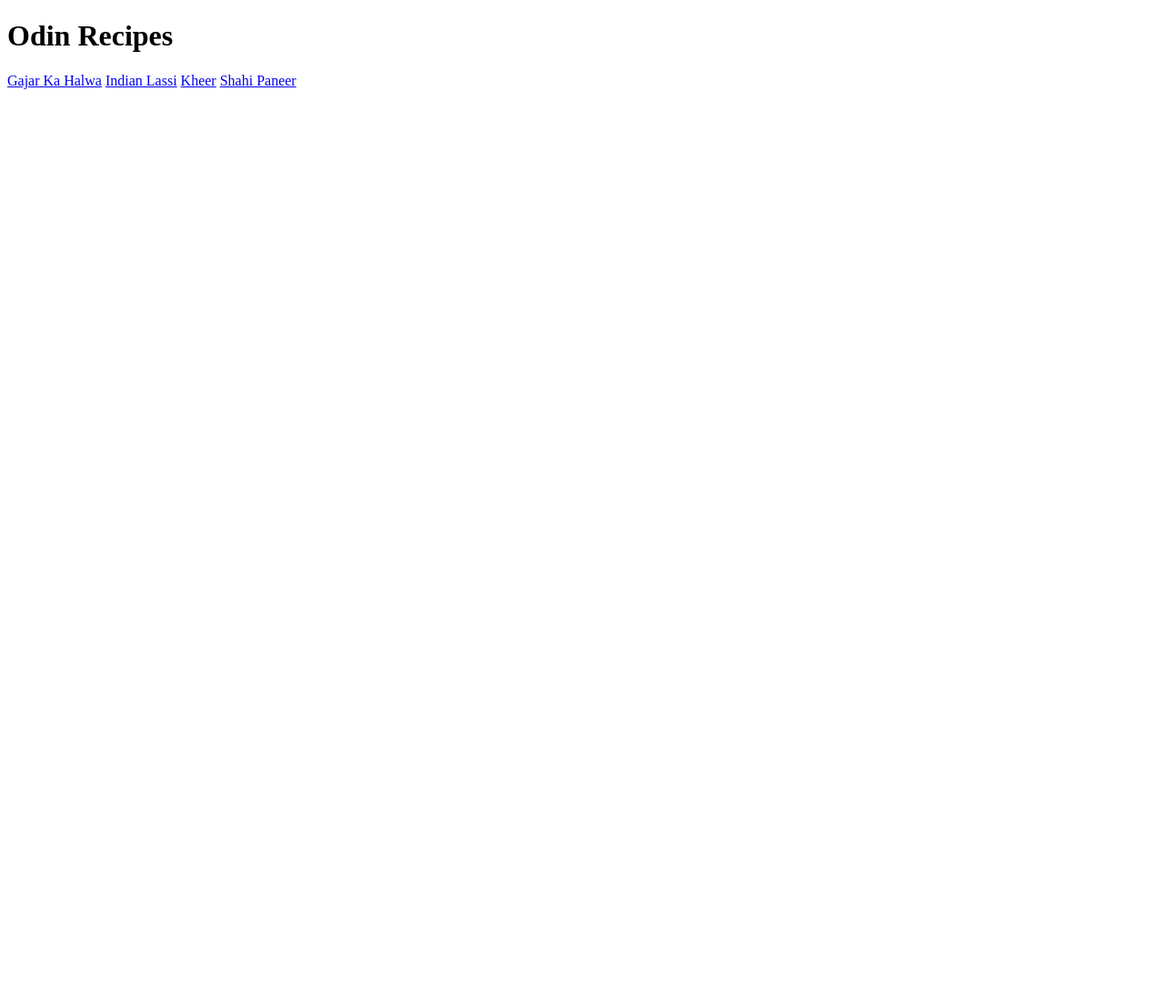
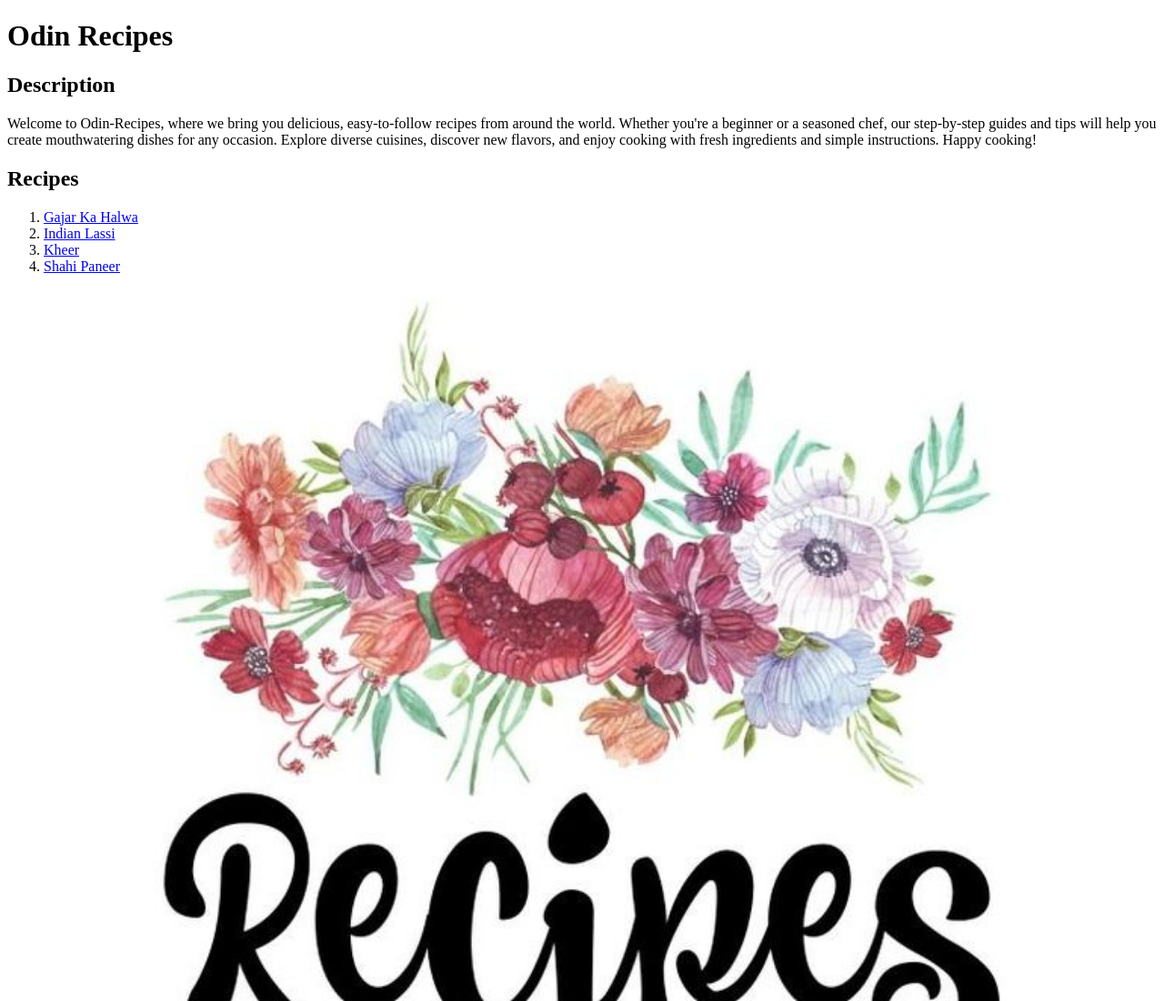
Before and after one commit to LuciVoltX/odin-recipes, a plain HTML site: page index.html in a window 1280 px wide. Shown: the top 1100 px of the page at 91% size. Before the commit the page ends 800 px from the top, so only its background shows below. Drawn offline with Linux system fonts and the light colour scheme.

Commit message:
improved main page by adding an image and a description

```diff
--- a/index.html
+++ b/index.html
@@ -7,9 +7,15 @@
 </head>
 <body>
     <h1>Odin Recipes</h1>
-    <a href="./recipes/gajar-ka-halwa.html" target="_blank">Gajar Ka Halwa</a>
-    <a href="./recipes/indian-lassi.html" target="_blank">Indian Lassi</a>
-    <a href="./recipes/kheer.html" target="_blank">Kheer</a>
-    <a href="./recipes/shahi-paneer.html" target="_blank">Shahi Paneer</a>
+    <h2>Description</h2>
+    <div>Welcome to Odin-Recipes, where we bring you delicious, easy-to-follow recipes from around the world. Whether you're a beginner or a seasoned chef, our step-by-step guides and tips will help you create mouthwatering dishes for any occasion. Explore diverse cuisines, discover new flavors, and enjoy cooking with fresh ingredients and simple instructions. Happy cooking!</div>
+    <h2>Recipes</h2>
+    <ol>
+    <li><a href="./recipes/gajar-ka-halwa.html" target="_blank">Gajar Ka Halwa</a></li>
+    <li><a href="./recipes/indian-lassi.html" target="_blank">Indian Lassi</a></li>
+    <li><a href="./recipes/kheer.html" target="_blank">Kheer</a></li>
+    <li><a href="./recipes/shahi-paneer.html" target="_blank">Shahi Paneer</a></li>
+    <img src="./images/recipes.jpeg" width="100%">
+    </ol>
 </body>
 </html>
```
Also changed, not shown: images/recipes.jpeg (added).
